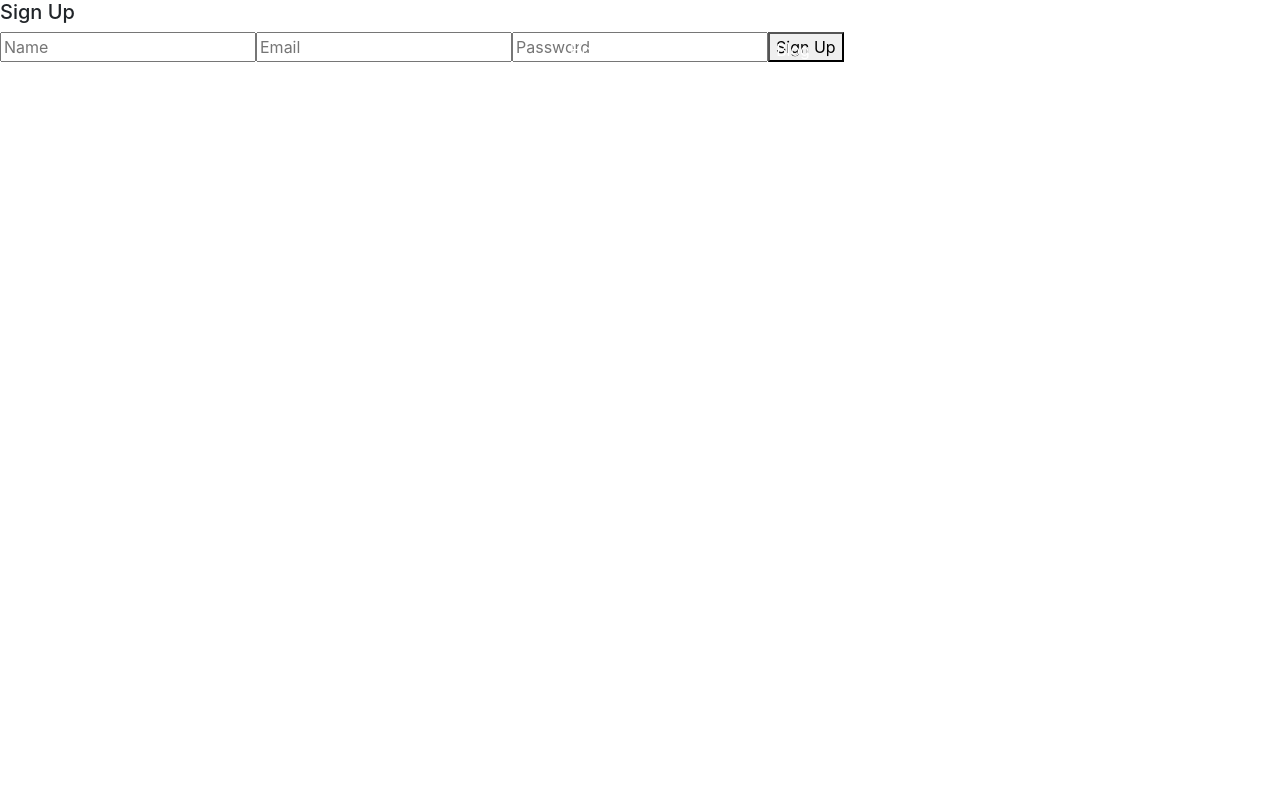
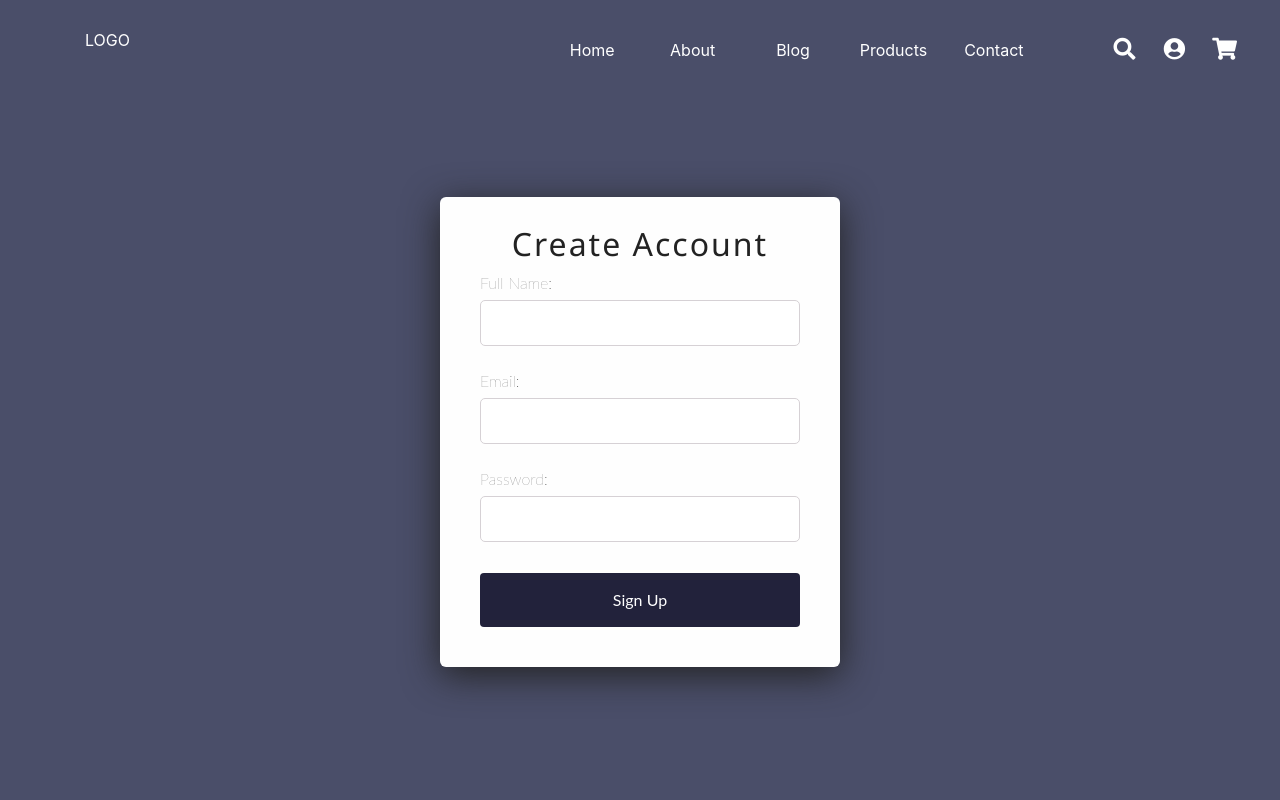
Before and after one commit to yamoonz/istanbul-capstone-ecommerce, a React (Create React App) app: page /signup in a window 1280 px wide. Shown: the top 800 px of the page. Built offline with nearby package versions, Linux system fonts and the light colour scheme.

Commit message:
adding signUp form

```diff
--- a/src/components/auth/signUp/SignUp.jsx
+++ b/src/components/auth/signUp/SignUp.jsx
@@ -1,19 +1,22 @@
 import React from "react";
 import { auth } from "../../config/firebaseConfig";
 import db from "../../config/firebaseConfig";
+import Footer from "../../layout/footer/Footer";
+import "./signUp.scss";
 
 export default function SignUp() {
   const createNewUser = async (e) => {
     e.preventDefault();
-
+    const userName = e.target[0].value;
     const email = e.target[1].value;
     const password = e.target[2].value;
-    const userName = e.target[0].value;
     const newUser = await auth.createUserWithEmailAndPassword(email, password);
+
     // Create new subcollection
     await db.collection("users").doc(newUser.user.uid).collection("liked").add({
-      liked: 0,
+      liked: "0",
     });
+
     // Set new user data
     await db.collection("users").doc(newUser.user.uid).set({
       name: userName,
@@ -22,14 +25,45 @@ export default function SignUp() {
   };
 
   return (
-    <div>
-      <h5>Sign Up</h5>
-      <form onSubmit={createNewUser}>
-        <input type="text" placeholder="Name" />
-        <input type="email" placeholder="Email" />
-        <input type="password" placeholder="Password" />
-        <button type="submit">Sign Up</button>
-      </form>
-    </div>
+    <>
+      <div className="signUpContainer">
+        <form className="signUpForm" onSubmit={createNewUser}>
+          <h1 className="signUpTitle">Create Account</h1>
+
+          <label className="signUpFormLable">
+            Full Name:
+            <input
+              name="username"
+              type="text"
+              className="signUpFormInput"
+              required
+            />
+          </label>
+
+          <label className="signUpFormLable">
+            Email:
+            <input
+              name="email"
+              type="email"
+              className="signUpFormInput"
+              required
+            />
+          </label>
+
+          <label className="signUpFormLable">
+            Password:
+            <input
+              name="password"
+              type="password"
+              className="signUpFormInput"
+              required
+            />
+          </label>
+
+          <button className="signUpFormBtn">Sign Up</button>
+        </form>
+      </div>
+      <Footer />
+    </>
   );
 }
--- /dev/null
+++ b/src/components/auth/signUp/signUp.scss
@@ -0,0 +1,67 @@
+.signUpContainer {
+  font-family: Lato;
+  height: 100vh;
+  width: 100%;
+  display: flex;
+  flex-direction: column;
+  justify-content: center;
+  align-items: center;
+  background-color: #4a4e69;
+}
+
+.signUpForm {
+  margin-top: 5%;
+  display: flex;
+  flex-direction: column;
+  width: 400px;
+  min-width: 100px;
+  min-height: 400px;
+  padding: 20px 40px 40px 40px;
+  border-radius: 6px;
+  box-shadow: 0px 8px 36px #222;
+  background-color: #fefefe;
+  > .signUpTitle {
+    display: flex;
+    justify-content: center;
+    font-family: "Segoe UI", "Ubuntu", "Roboto", "Open Sans", "Helvetica Neue",
+      sans-serif;
+    font-size: 2em;
+    font-weight: lighter;
+    margin-top: 0.25em;
+    color: #222;
+    letter-spacing: 2px;
+  }
+}
+
+.signUpFormLable {
+  margin-bottom: 0.5em;
+  color: #444;
+  font-weight: lighter;
+}
+
+.signUpFormInput {
+  display: flex;
+  flex-direction: column;
+  margin-bottom: 15px;
+  width: 100%;
+  padding: 10px 10px;
+  border-radius: 5px;
+  border: 1px solid #d6d1d5;
+  margin-top: 5px;
+}
+
+.signUpFormBtn {
+  min-width: 100%;
+  cursor: pointer;
+  margin-right: 0.25em;
+  margin-top: 0.5em;
+  padding: 0.938em;
+  border: none;
+  border-radius: 4px;
+  background-color: #22223b;
+  color: #fefefe;
+  &:hover {
+    background-color: #4a4e69;
+    color: #fefefe;
+  }
+}
```
